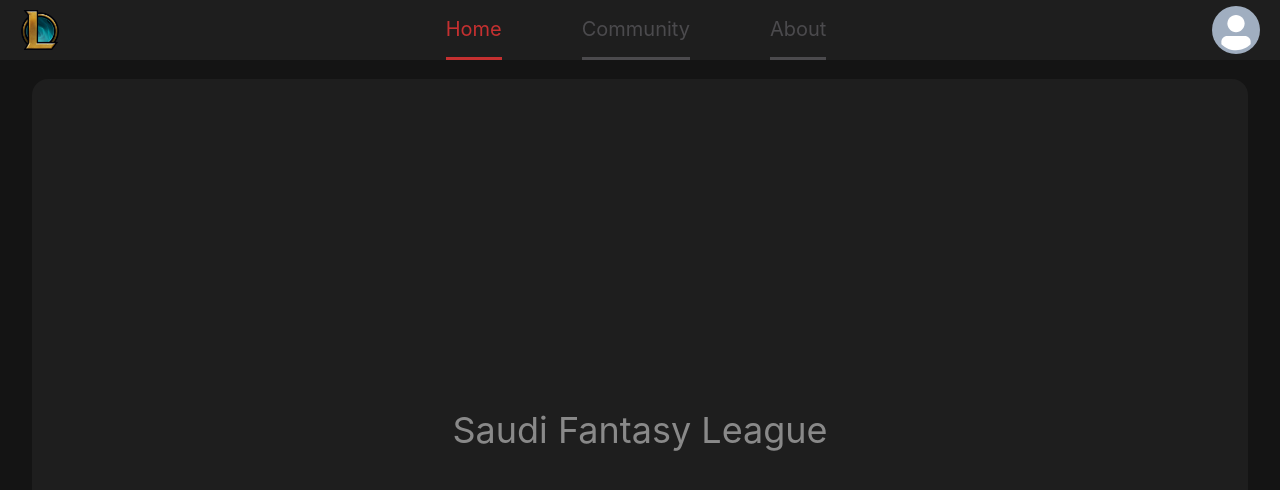
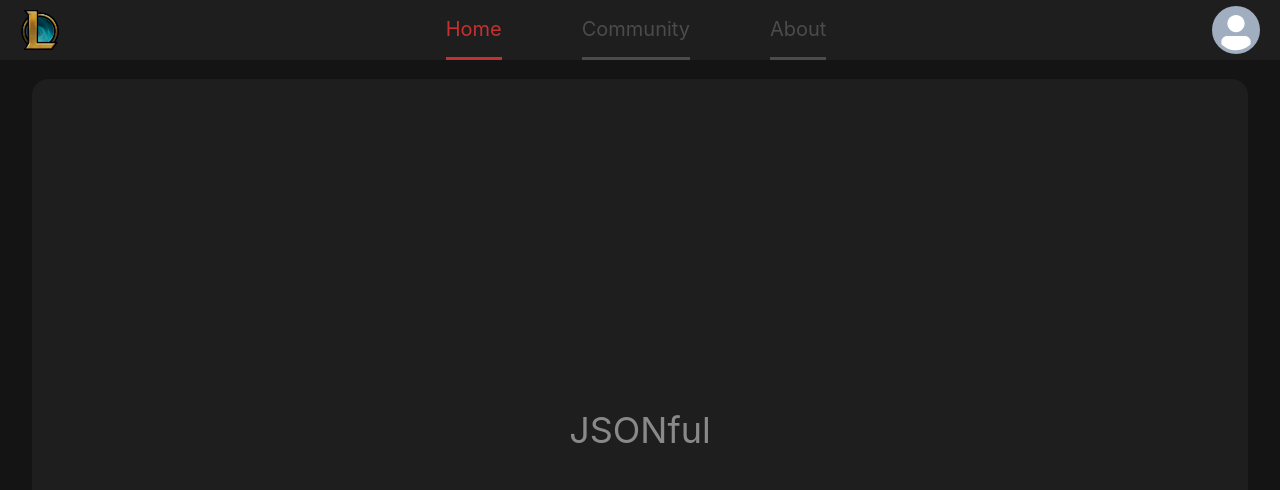
Before and after one commit to IVIosab/jsonful, a Next.js app: page / in a window 1280 px wide. Shown: the top 490 px of the page. Built offline with nearby package versions, Linux system fonts and the light colour scheme; no server answers; the database is empty.

Commit message:
[test] testing pullrequest overview

```diff
--- a/src/pages/api/hello.ts
+++ /dev/null
@@ -1,13 +0,0 @@
-// Next.js API route support: https://nextjs.org/docs/api-routes/introduction
-import type { NextApiRequest, NextApiResponse } from "next"
-
-type Data = {
-	name: string
-}
-
-export default function handler(
-	req: NextApiRequest,
-	res: NextApiResponse<Data>
-) {
-	res.status(200).json({ name: "John Doe" })
-}
--- a/src/pages/index.tsx
+++ b/src/pages/index.tsx
@@ -11,7 +11,7 @@ export default function Home() {
 			justifyContent="center"
 			alignItems="center"
 		>
-			<h1>Saudi Fantasy League</h1>
+			<h1>JSONful</h1>
 		</Box>
 	)
 }
```
Also changed, not shown: .eslintrc.json.
